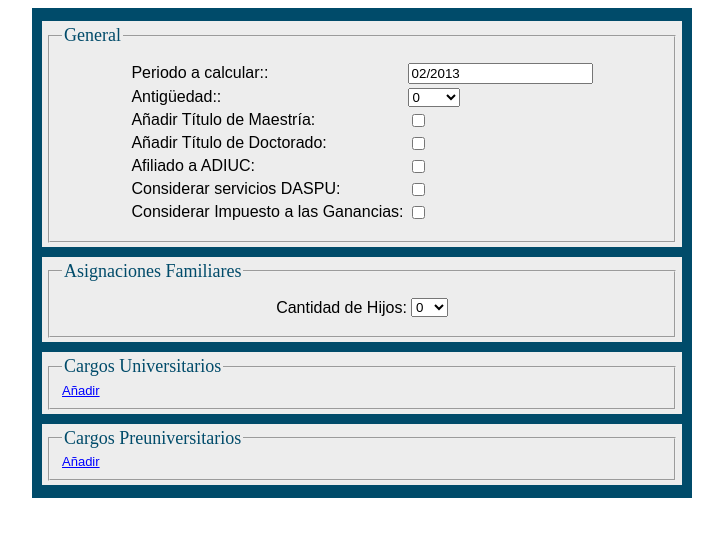
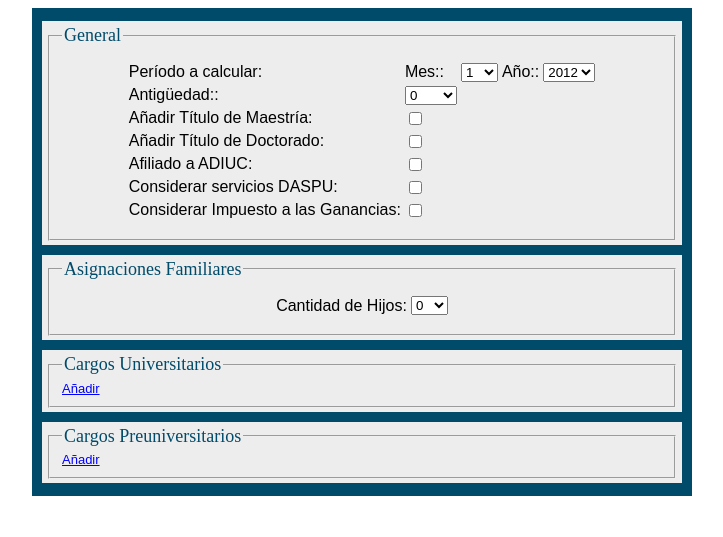
Before and after one commit to francoel69/adiuc-salary-calculator, a Django app: page /calculate/ in a window 1280 px wide. Shown: the top 537 px of the page, without its empty margins (278-1001 px from the left). Run offline with Django 3.2, Linux system fonts and the light colour scheme; tables that the repository leaves empty hold one stand-in row (values such as "Sample post"); parts of the project's set-up code (start-up, migrations or seed data) failed here and were passed over.

Commit message:
Arreglo de ayer

```diff
--- a/salary_calculator_app/admin.py
+++ b/salary_calculator_app/admin.py
@@ -29,7 +29,7 @@ admin.site.register(SalarioBasico)
 admin.site.register(DenominacionCargo)
 admin.site.register(CargoUniversitario)
 admin.site.register(CargoPreUniversitario)
-
+#admin.site.register(Cargo)
 admin.site.register(Periodo)
 
 admin.site.register(GarantiaSalarialUniversitaria)
--- a/salary_calculator_app/forms.py
+++ b/salary_calculator_app/forms.py
@@ -104,10 +104,19 @@ class CommonForm(forms.Form):
     """Formulario para el cálculo de salario docente. Contiene todos los valores
     que dependen de la persona y no de cada cargo por separado."""
 
-    fecha = forms.DateField(
-        label=u'Periodo a calcular',
+    mes = forms.ChoiceField(
+        label=u'Mes',
         #initial=str(datetime.date.today().month) + "/" + str(datetime.date.today().year),
-        widget = forms.DateInput(),
+        choices=[(i, unicode(i)) for i in range(1,13)],
+        widget = forms.Select(),
+        help_text=u'Seleccione una fecha para hacer el cálculo del salario.'
+    )
+
+    anio = forms.ChoiceField(
+        label=u'Año',
+        choices=[(i, unicode(i)) for i in range(2012,datetime.datetime.now().year+1)],
+        #initial=str(datetime.date.today().month) + "/" + str(datetime.date.today().year),
+        widget = forms.Select(),
         help_text=u'Seleccione una fecha para hacer el cálculo del salario.'
     )
 
--- a/salary_calculator_app/models.py
+++ b/salary_calculator_app/models.py
@@ -35,6 +35,9 @@ class Periodo(models.Model):
 
     class Meta:
         ordering = ['desde', 'hasta']
+
+    def __unicode__(self):
+        return 'De ' + unicode(self.desde.strftime("%d/%m/%y")) + ' a ' + unicode(self.hasta.strftime("%d/%m/%y"))
 
 class GarantiaSalarialPreUniversitaria(models.Model):
     """ garantía salarial para cargos preuniversitarios """
--- a/salary_calculator_app/templates/calculate.html
+++ b/salary_calculator_app/templates/calculate.html
@@ -55,8 +55,11 @@
                     <legend>General</legend>
                     <table class="common_form">
                         <tr>
-                            <td> {{ commonform.fecha.label_tag }}: </td>
-                            <td> {{ commonform.fecha }} </td>
+                            <td>Per&iacute;odo a calcular:</td>
+                            <td> {{ commonform.mes.label_tag }}: </td>
+                            <td> {{ commonform.mes }} </td>
+                            <td> {{ commonform.anio.label_tag }}: </td>
+                            <td> {{ commonform.anio }} </td>
                         </tr>
 			            {% if commonform.fecha.errors %}
                         <tr class="error">
@@ -381,7 +384,7 @@
 
 
             <!-- SUBMIT BUTTON -->
-            <input id="calculate" type="submit" onclick="corregirFecha();" value="Calcular" style="display:none"/>
+            <input id="calculate" type="submit" value="Calcular" style="display:none"/>
             <!-- FIN SUBMIT BUTTON -->
 
 
--- a/salary_calculator_app/views.py
+++ b/salary_calculator_app/views.py
@@ -29,6 +29,8 @@ from django.forms.formsets import formset_factory
 
 from forms import *
 from models import *
+
+import datetime
 
 # Debugger
 import pdb
@@ -149,7 +151,7 @@ def calculate(request):
             context['total_ret'] = total_ret
             context['total_bruto'] = total_bruto
             context['total_neto'] = total_neto
-            context['fecha'] = commonform.cleaned_data['fecha']
+            context['fecha'] = datetime.date(int(commonform.cleaned_data['anio']), int(commonform.cleaned_data['mes']), 10)
 
             context['lista_res'] = list()
             if context_univ.has_key('lista_res'):
@@ -253,7 +255,7 @@ def processAFamiliaresFormSet(context, afamiliaresformset, afamiliaresformespeci
 
         # De todas las anteriores tomo la de fecha vigente.
         if afamiliares:
-            afamiliar = afamiliares.order_by('vigencia.hasta')[afamiliares.count()-1]
+            afamiliar = afamiliares.order_by('vigencia__hasta')[afamiliares.count()-1]
             afamiliares_list.append(afamiliar)
             total += afamiliar.valor
 
@@ -288,7 +290,7 @@ def processDetailsForm(context, detailsform):
         if not fs_objs.exists():
             result["error_msg"] = "No hay información sobre Fondo solidario para personas mayores de 55 años."
         else:
-            fs_obj = fs_objs.order_by('vigencia.hasta')[fs_objs.count()-1]
+            fs_obj = fs_objs.order_by('vigencia__hasta')[fs_objs.count()-1]
             importe = fs_obj.valor * fs_mayores
             result['fs_mayores'] = ('retencion_fija_persona',fs_obj,importe)
 
@@ -313,7 +315,7 @@ def processDetailsForm(context, detailsform):
         if not fs_objs.exists():
             result["error_msg"] = "No hay información sobre Fondo solidario"
         else:
-            fs_obj = fs_objs.order_by('vigencia.hasta')[fs_objs.count()-1]
+            fs_obj = fs_objs.order_by('vigencia__hasta')[fs_objs.count()-1]
             importe = fs_obj.valor
             result['fs_menores'] = ('retencion_fija_persona',fs_obj,importe)
 
@@ -326,7 +328,7 @@ def processDetailsForm(context, detailsform):
         if not sis_objs.exists():
             result["error_msg"] = "No existe informacion sobre Seguro Integral de Sepelio."
         else:
-            sis_obj = sis_objs.order_by('vigencia.hasta')[sis_objs.count()-1]
+            sis_obj = sis_objs.order_by('vigencia__hasta')[sis_objs.count()-1]
             result['sis'] = ('retencion_fija_persona',sis_obj,sis_obj.valor)
 
     if sf:
@@ -338,7 +340,7 @@ def processDetailsForm(context, detailsform):
         if not sf_objs.exists():
             result["error_msg"] = "No existe informacion sobre Subsidio por Fallecimiento."
         else:
-            sf_obj = sf_objs.order_by('vigencia.hasta')[sf_objs.count()-1]
+            sf_obj = sf_objs.order_by('vigencia__hasta')[sf_objs.count()-1]
             result['sf'] = ('retencion_fija_persona',sf_obj,sf_obj.valor)
 
     return result
@@ -355,7 +357,7 @@ def calculateDASPU(fecha,total_bruto):
         vigencia__hasta__gte=fecha
         )
     if rets_porc_daspu.exists():
-        r = rets_porc_daspu.order_by('vigencia.hasta')[rets_porc_daspu.count()-1]
+        r = rets_porc_daspu.order_by('vigencia__hasta')[rets_porc_daspu.count()-1]
 
         daspu_objs = RetencionDaspu.objects.filter(
             retencion=r,
@@ -376,7 +378,7 @@ def calculateDASPU(fecha,total_bruto):
             if not basicos.exists():
                 context['error_msg']='No se encuentra información la salarial requerida para el cálculo.'
             else:
-                basico = basicos.order_by('vigencia.hasta')[basicos.count()-1]
+                basico = basicos.order_by('vigencia__hasta')[basicos.count()-1]
                 basico = basico.valor
                 daspu_importe += total_bruto * p / 100.0
                 tope_min = basico * p_min / 100.0
@@ -492,7 +494,7 @@ afamiliaresformset, afamiliaresformespecial, detailsform, gananciasform, conf):
             vigencia__hasta__gte=fecha
         )
         if deducciones_objs.exists():
-            deducciones_obj = deducciones_objs.order_by('vigencia.hasta')[deducciones_objs.count()-1]
+            deducciones_obj = deducciones_objs.order_by('vigencia__hasta')[deducciones_objs.count()-1]
             deducciones_especiales += deducciones_obj.ganancia_no_imponible
             if estado_civil == 2 and conyuge == 1:
                 deducciones_especiales += deducciones_obj.por_conyuge
@@ -510,7 +512,7 @@ afamiliaresformset, afamiliaresformespecial, detailsform, gananciasform, conf):
             vigencia__hasta__gte=fecha
         )
         if ganancias_tablas.exists():
-            ganancias_tabla = ganancias_tablas.order_by('vigencia.hasta')[ganancias_tablas.count()-1]
+            ganancias_tabla = ganancias_tablas.order_by('vigencia__hasta')[ganancias_tablas.count()-1]
             importe_ganancias = ganancias_tabla.impuesto_fijo + (ganancia_neta - ganancias_tabla.sobre_exedente_de) * (ganancias_tabla.impuesto_porcentual / 100)
 
         ganancias_retencion_objs = Retencion.objects.filter(codigo='42/0')
@@ -610,7 +612,8 @@ def processUnivFormSet(commonform, univformset):
     """Procesa un formset con formularios de cargos universitarios. Retorna un context"""
 
     antiguedad = commonform.cleaned_data['antiguedad']
-    fecha = commonform.cleaned_data['fecha']
+    #fecha = commonform.cleaned_data['fecha']
+    fecha = datetime.date(int(commonform.cleaned_data['anio']), int(commonform.cleaned_data['mes']), 10)
     has_doctorado = commonform.cleaned_data['doctorado']
     has_master = commonform.cleaned_data['master']
     #afiliacion adiuc:
@@ -646,7 +649,7 @@ def processUnivFormSet(commonform, univformset):
         para los datos ingresados. Por favor intente con otros datos.'
         return context
     else:
-        antiguedad = antiguedades.order_by('vigencia.hasta')[antiguedades.count()-1]
+        antiguedad = antiguedades.order_by('vigencia__hasta')[antiguedades.count()-1]
         for ant in antiguedades:
             rem_porcentuales = rem_porcentuales.exclude(remuneracion__codigo = ant.remuneracion.codigo)
 
@@ -666,7 +669,7 @@ def processUnivFormSet(commonform, univformset):
             para los datos ingresados. Por favor intente con otros datos.'
             return context
         else:
-            basico = basicos.order_by('vigencia.hasta')[basicos.count()-1]
+            basico = basicos.order_by('vigencia__hasta')[basicos.count()-1]
             for bas in basicos:
                 rem_fijas = rem_fijas.exclude(remuneracion__codigo = bas.remuneracion.codigo)
         antiguedad_importe = basico.valor * antiguedad.porcentaje / 100.0
@@ -728,7 +731,7 @@ def processUnivFormSet(commonform, univformset):
 
         if garantias_salariales.exists():
 
-            garantia_obj = garantias_salariales.order_by('vigencia.hasta')[garantias_salariales.count()-1]
+            garantia_obj = garantias_salariales.order_by('vigencia__hasta')[garantias_salariales.count()-1]
             valor_minimo = garantia_obj.valor_minimo
 
             if salario_neto < valor_minimo:
@@ -799,7 +802,8 @@ def processPreUnivFormSet(commonform, preunivformset):
     Retorna un context."""
 
     antiguedad = commonform.cleaned_data['antiguedad']
-    fecha = commonform.cleaned_data['fecha']
+    #fecha = commonform.cleaned_data['fecha']
+    fecha = datetime.date(int(commonform.cleaned_data['anio']), int(commonform.cleaned_data['mes']), 10)
     has_doctorado = commonform.cleaned_data['doctorado']
     has_master = commonform.cleaned_data['master']
     es_afiliado = commonform.cleaned_data['afiliado']
@@ -834,7 +838,7 @@ def processPreUnivFormSet(commonform, preunivformset):
         context['error_msg'] = u'No existe información de Antigüedad para los datos ingresados. Por favor introduzca otros datos.'
         return context
     else:
-        antiguedad = antiguedades.order_by('vigencia.hasta')[antiguedades.count()-1]
+        antiguedad = antiguedades.order_by('vigencia__hasta')[antiguedades.count()-1]
         for ant in antiguedades:
             rem_porcentuales = rem_porcentuales.exclude(remuneracion__codigo = ant.remuneracion.codigo)
 
@@ -857,7 +861,7 @@ def processPreUnivFormSet(commonform, preunivformset):
             context['error_msg'] = u'No existe información de Salarios Básicos para los datos ingresados. Por favor introduzca otros datos.'
             return context
         else:
-            basico = basicos.order_by('vigencia.hasta')[basicos.count()-1]
+            basico = basicos.order_by('vigencia__hasta')[basicos.count()-1]
             for bas in basicos:
                 rem_fijas = rem_fijas.exclude(remuneracion__codigo = bas.remuneracion.codigo)
 
@@ -939,7 +943,7 @@ def processPreUnivFormSet(commonform, preunivformset):
 
         if garantias_salariales.exists():
 
-            garantia_obj = garantia_salarial_objs.order_by('vigencia.hasta')[garantia_salarial_objs.count()-1]
+            garantia_obj = garantia_salarial_objs.order_by('vigencia__hasta')[garantia_salarial_objs.count()-1]
             valor_minimo = garantia_obj.valor_minimo
 
             if salario_neto < valor_minimo:
```
Also changed, not shown: salary-calculator.sql, salary_calculator_app/fixtures/initial_data.json.
